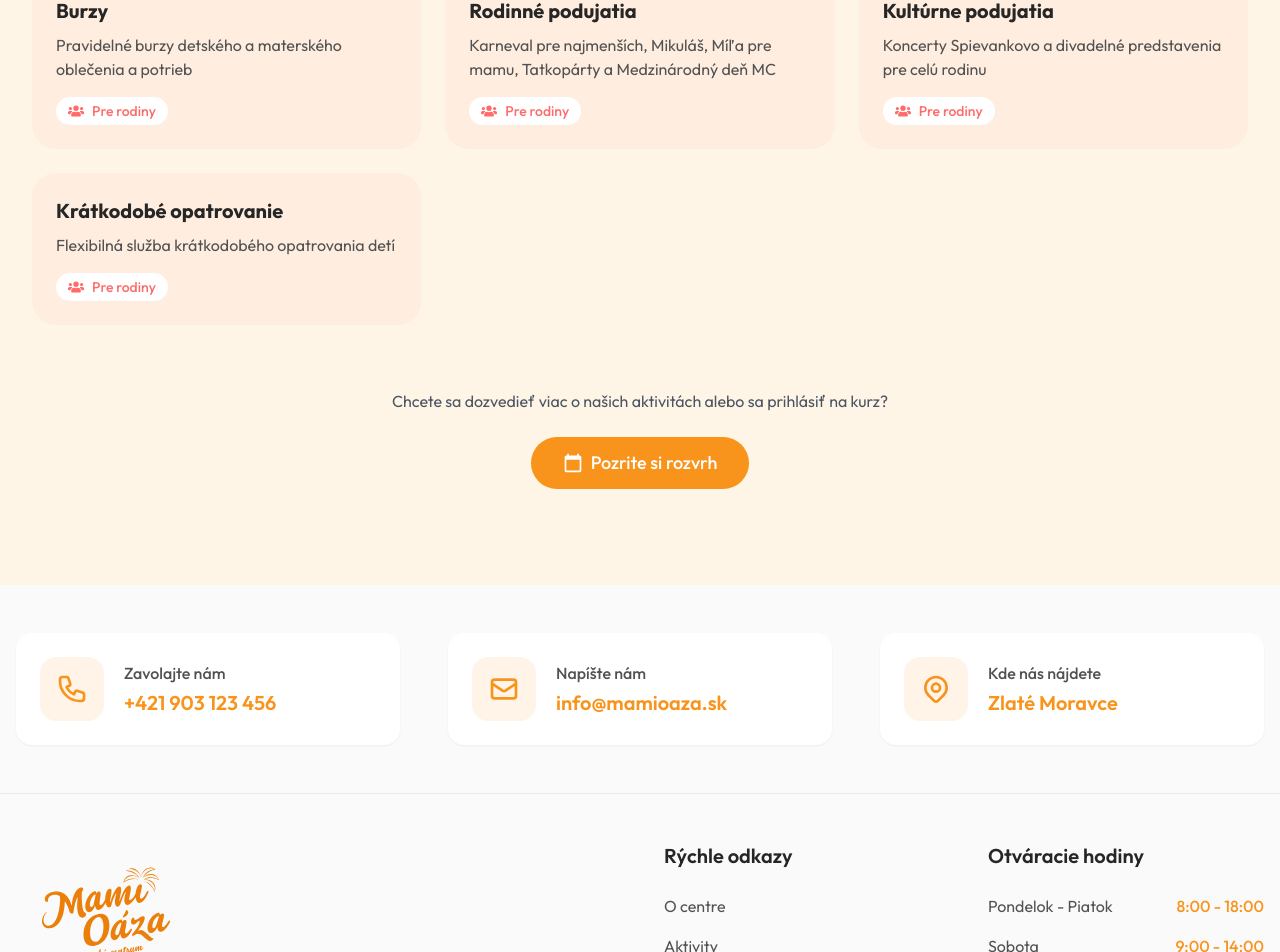
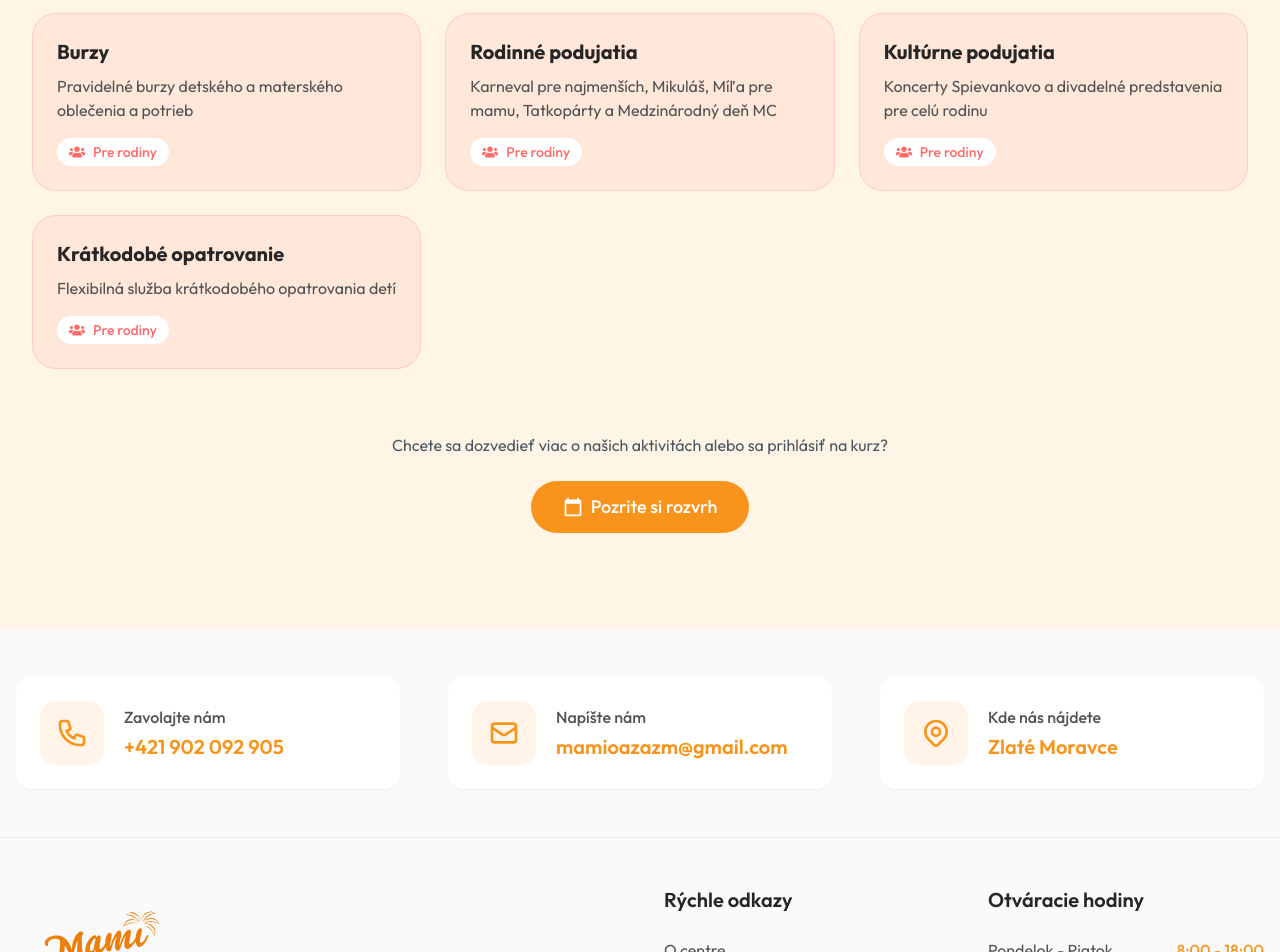
Before and after one commit to martinpagac01/mamioaza, a Next.js app in the folder mamioaza_web/: page /aktivity in a window 1280 px wide. Shown: the part 1816-2768 px from the top of the page. Built offline with nearby package versions, Linux system fonts and the light colour scheme.

Commit message:
feat: UI improvements - Hero section buttons width, Activities section placement
- Made CTA buttons in hero section wider and always in one line
- Moved Activities Categories section right after Hero section
- Updated contact information

```diff
--- a/mamioaza_web/src/app/kontakt/page.tsx
+++ b/mamioaza_web/src/app/kontakt/page.tsx
@@ -196,8 +196,9 @@ export default function ContactPage() {
                 </ContactItem>
 
                 <ContactItem icon={<FaEnvelope className="w-5 h-5 text-primary" />} title="Email" index={3}>
-                  <a href="mailto:info@mamioaza.sk" className="hover:text-primary transition-colors">
-                    info@mamioaza.sk
+                  <p className="text-neutral-600">Máte otázky? Napíšte nám:</p>
+                  <a href="mailto:mamioazazm@gmail.com" className="hover:text-primary transition-colors">
+                    mamioazazm@gmail.com
                   </a>
                 </ContactItem>
 
--- a/mamioaza_web/src/components/layout/Footer.tsx
+++ b/mamioaza_web/src/components/layout/Footer.tsx
@@ -25,8 +25,8 @@ export default function Footer() {
                 </div>
                 <div className="flex flex-col">
                   <p className="text-neutral-600 text-sm md:text-base font-medium mb-1">Zavolajte nám</p>
-                  <a href="tel:+421903123456" className="text-primary hover:text-primary-dark transition-colors text-lg md:text-xl font-semibold">
-                    +421 903 123 456
+                  <a href="tel:+421902092905" className="text-primary hover:text-primary-dark transition-colors text-lg md:text-xl font-semibold">
+                    +421 902 092 905
                   </a>
                 </div>
               </motion.div>
@@ -43,8 +43,8 @@ export default function Footer() {
                 </div>
                 <div className="flex flex-col">
                   <p className="text-neutral-600 text-sm md:text-base font-medium mb-1">Napíšte nám</p>
-                  <a href="mailto:info@mamioaza.sk" className="text-primary hover:text-primary-dark transition-colors text-lg md:text-xl font-semibold">
-                    info@mamioaza.sk
+                  <a href="mailto:mamioazazm@gmail.com" className="text-primary hover:text-primary-dark transition-colors text-lg md:text-xl font-semibold">
+                    mamioazazm@gmail.com
                   </a>
                 </div>
               </motion.div>
--- a/mamioaza_web/src/components/pages/activities/Activities.tsx
+++ b/mamioaza_web/src/components/pages/activities/Activities.tsx
@@ -69,9 +69,9 @@ function ActivityCard({ title, description, ageRange, activityType, color = 'blu
   };
 
   const getCardBackground = () => {
-    if (activityType === 'mother') return 'bg-[#4C7BF4]/5';
-    if (activityType === 'family') return 'bg-[#FF6B6B]/5';
-    return 'bg-[#9747FF]/5'; // default for children activities
+    if (activityType === 'mother') return 'bg-[#4C7BF4]/10 border border-[#4C7BF4]/20';
+    if (activityType === 'family') return 'bg-[#FF6B6B]/10 border border-[#FF6B6B]/20';
+    return 'bg-[#9747FF]/10 border border-[#9747FF]/20'; // default for children activities
   };
 
   return (
@@ -81,7 +81,7 @@ function ActivityCard({ title, description, ageRange, activityType, color = 'blu
       animate={{ opacity: 1, scale: 1 }}
       exit={{ opacity: 0, scale: 0.9 }}
       transition={{ duration: 0.3 }}
-      className={`${getCardBackground()} rounded-3xl p-6 h-full`}
+      className={`${getCardBackground()} rounded-3xl p-6 h-full hover:shadow-lg transition-shadow duration-300`}
     >
       <h3 className="text-xl font-bold mb-2">{title}</h3>
       <p className="text-neutral-600 mb-4">{description}</p>
--- a/mamioaza_web/src/components/ui/sections/Hero.tsx
+++ b/mamioaza_web/src/components/ui/sections/Hero.tsx
@@ -76,18 +76,18 @@ export default function Hero() {
                 initial={{ opacity: 0, y: 20 }}
                 animate={{ opacity: 1, y: 0 }}
                 transition={{ duration: 0.8, delay: 0.4 }}
-                className="flex flex-col sm:flex-row w-full sm:w-auto gap-4"
+                className="flex flex-row w-full justify-center lg:justify-start gap-4 md:gap-6"
               >
                 <Link
                   href="/rozvrh"
-                  className="w-full sm:w-auto inline-flex items-center justify-center bg-primary hover:bg-primary-dark text-white px-6 py-3 rounded-2xl text-base font-medium transition-all duration-300 hover:-translate-y-1 shadow-lg hover:shadow-xl"
+                  className="min-w-[160px] sm:min-w-[200px] md:min-w-[220px] inline-flex items-center justify-center bg-primary hover:bg-primary-dark text-white px-4 sm:px-6 md:px-8 py-3 md:py-4 rounded-2xl text-sm sm:text-base md:text-lg font-medium transition-all duration-300 hover:-translate-y-1 shadow-lg hover:shadow-xl"
                 >
-                  <MdCalendarToday className="w-5 h-5 mr-2" />
+                  <MdCalendarToday className="w-5 h-5 md:w-6 md:h-6 mr-2 md:mr-3" />
                   Pozrite si rozvrh
                 </Link>
                 <Link
                   href="/o-centre"
-                  className="w-full sm:w-auto inline-flex items-center justify-center bg-white hover:bg-gray-50 text-primary border-2 border-primary/20 px-6 py-3 rounded-2xl text-base font-medium transition-all duration-300 hover:-translate-y-1 shadow-lg hover:shadow-xl"
+                  className="min-w-[160px] sm:min-w-[200px] md:min-w-[220px] inline-flex items-center justify-center bg-white hover:bg-gray-50 text-primary border-2 border-primary/20 px-4 sm:px-6 md:px-8 py-3 md:py-4 rounded-2xl text-sm sm:text-base md:text-lg font-medium transition-all duration-300 hover:-translate-y-1 shadow-lg hover:shadow-xl"
                 >
                   Zistite viac o nás
                 </Link>
```
Also changed, not shown: mamioaza_web/src/app/page.tsx (+14 -14 lines), mamioaza_web/public/img6.jpg (added), mamioaza_web/public/img7.jpg (added).
